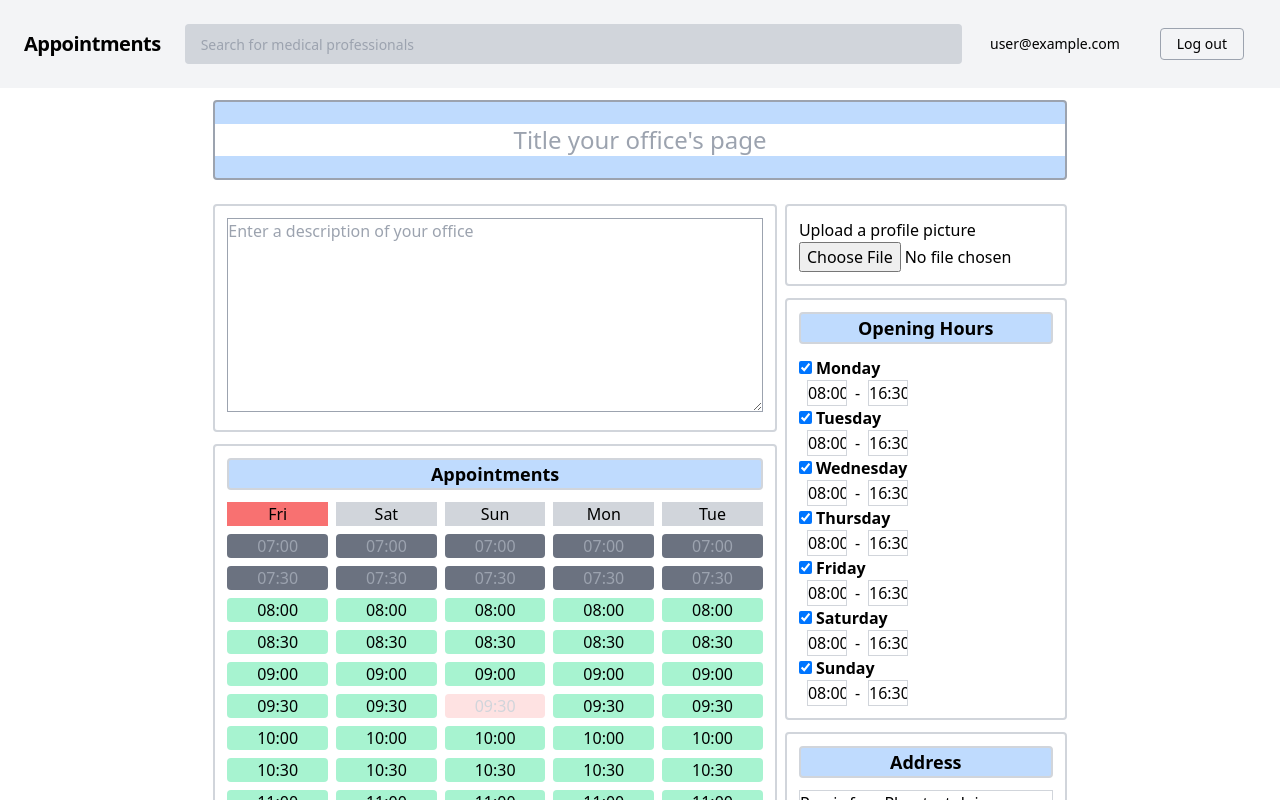
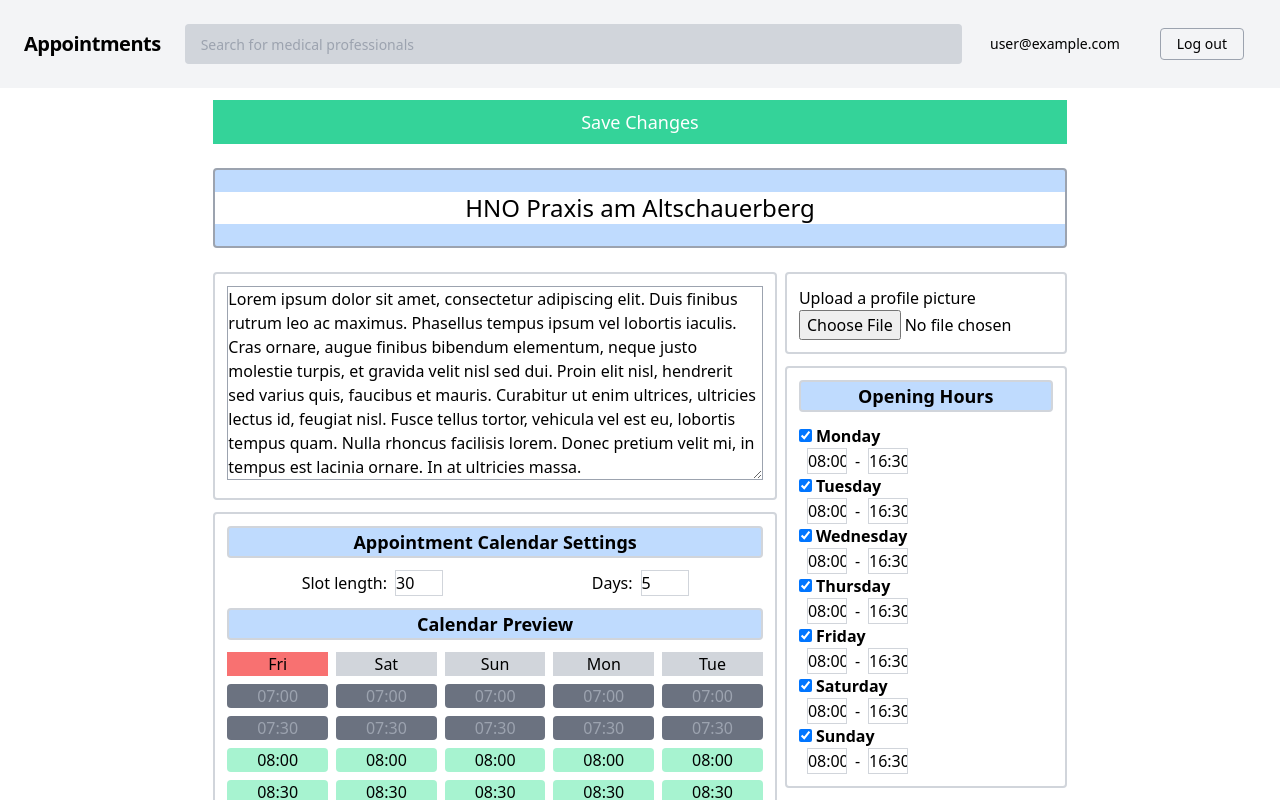
Before and after one commit to Snonky/cc-appointments, a React (Create React App) app in the folder webapp-frontend/: page /office/1/edit in a window 1280 px wide. Shown: the top 800 px of the page. Built offline with nearby package versions, Linux system fonts and the light colour scheme; no server answers; sample sign-in values are in the browser's storage.

Commit message:
Added appointment calendar settings and completed office edit page UI

```diff
--- a/webapp-frontend/src/components/AddressEditor.js
+++ b/webapp-frontend/src/components/AddressEditor.js
@@ -1,11 +1,11 @@
 import React, { useRef } from 'react';
 
-export default function AddressEditor({ address, onAddressChange }) {
+export default function AddressEditor({ address, onChange }) {
     const inputLines = [useRef(), useRef(), useRef()];
 
     function handleInputChange() {
         const newAddress = inputLines.map(input => input.current.value);
-        onAddressChange(newAddress);
+        onChange({ address: newAddress });
     }
 
     return inputLines.map((ref, i) => {
--- a/webapp-frontend/src/components/AppointmentCalendar.js
+++ b/webapp-frontend/src/components/AppointmentCalendar.js
@@ -1,9 +1,9 @@
-import React, { useEffect, useState } from 'react';
+import React, { useState } from 'react';
 import { Switch, Route } from 'react-router-dom';
 import { DateTime } from 'luxon';
 import AppointmentForm from './AppointmentForm';
 
-export default function AppointmentCalendar({ appointments, currentTime, dayCount, timeSlot, openingHours }) {
+export default function AppointmentCalendar({ appointments, currentTime, dayCount, timeSlot, openingHours, selectable }) {
     const [selectedSlot, setSelectedSlot] = useState(null);
 
     function handleAppointmentSubmit(description, insurance) {
@@ -30,14 +30,16 @@ export default function AppointmentCalendar({ appointments, currentTime, dayCoun
                     timeSlot={timeSlot}
                     openingHours={openingHours}
                     onSlotSelect={setSelectedSlot}
+                    selectable={selectable}
                 />
             </>
         );
     }
 }
 
-export function AppointmentSelector({ appointments, currentTime, dayCount, timeSlot, openingHours, onSlotSelect }) {
+export function AppointmentSelector({ appointments, currentTime, dayCount, timeSlot, openingHours, onSlotSelect, selectable }) {
     let date = DateTime.fromJSDate(currentTime).set({ hour: 0, minute: 0, second: 0, millisecond: 0 });
+    const today = date;
     let nDays = 0;
     const calendarDays = [];
     // Add days (columns) to the calendar until a maximum of 21
@@ -58,7 +60,7 @@ export function AppointmentSelector({ appointments, currentTime, dayCount, timeS
     }
 
     const calendarHeader = calendarDays.map((calendarDay, i) => {
-        const bg = i === 0 ? "bg-red-400" : "bg-gray-300";
+        const bg = calendarDay.date === today ? "bg-red-400" : "bg-gray-300";
         const dayStr = calendarDay.date.weekdayShort;
         return (
             <div key={dayStr + calendarDay.date.toMillis()} className={bg + " text-center"}>{dayStr}</div>
@@ -67,7 +69,7 @@ export function AppointmentSelector({ appointments, currentTime, dayCount, timeS
 
     // Timestamps for the rows of the calender go from 7:00 to 18:00
     let slotTime = DateTime.local(1970, 1, 1, 7);
-    const endTime = DateTime.local(1970, 1, 1, 18, timeSlot);
+    const endTime = DateTime.local(1970, 1, 1, 18).plus({ minutes: timeSlot });
     // Function for finding an appointment at a time slot
     const getAppointment = (slot) => appointments.find(a => slot.toMillis() === a.datetime.getTime());
     const calendarSlots = [];
@@ -80,7 +82,7 @@ export function AppointmentSelector({ appointments, currentTime, dayCount, timeS
                 label={slotTime.toLocaleString(DateTime.TIME_24_SIMPLE)}
                 isFree={isFree}
                 isLocked={isLocked}
-                onSlotSelect={(isFree && !isLocked) ? () => onSlotSelect(slotDateTime) : null}
+                onSlotSelect={(isFree && !isLocked && selectable) ? () => onSlotSelect(slotDateTime) : null}
                 key={slotDateTime.toMillis()}
             />);
         };
--- /dev/null
+++ b/webapp-frontend/src/components/AppointmentCalendarEditor.js
@@ -0,0 +1,48 @@
+import React from 'react';
+
+export default function AppointentCalendarEditor({ timeSlot, dayCount, onChange }) {
+
+    function handleTimeSlotChange(e) {
+        const newTimeSlot = parseInt(e.target.value) || 15;
+        if (newTimeSlot % 15 === 0 && newTimeSlot > 0) {
+            onChange({ timeSlot: newTimeSlot });
+        }
+    }
+
+    function handleDayCountChange(e) {
+        const newDayCount = parseInt(e.target.value) || 5;
+        if (newDayCount > 0) {
+            onChange({ dayCount: newDayCount });
+        }
+    }
+
+    return (
+        <div className="flex justify-around">
+            <div>
+                <label htmlFor="time-slot">Slot length:</label>
+                <input
+                    name="time-slot"
+                    type="number"
+                    value={timeSlot}
+                    min={15}
+                    max={240}
+                    step={15}
+                    onChange={handleTimeSlotChange}
+                    className="w-12 ml-2 border border-gray-300"
+                />
+            </div>
+            <div>
+                <label htmlFor="day-count">Days:</label>
+                <input
+                    name="day-count"
+                    type="number"
+                    value={dayCount}
+                    min={1}
+                    max={12}
+                    onChange={handleDayCountChange}
+                    className="w-12 ml-2 border border-gray-300"
+                />
+            </div>
+        </div>
+    );
+}
--- a/webapp-frontend/src/components/AppointmentForm.js
+++ b/webapp-frontend/src/components/AppointmentForm.js
@@ -1,5 +1,4 @@
 import React, { useState } from 'react';
-import { DateTime } from 'luxon';
 
 export default function AppointmentForm({ timeSlot, onSubmit, onCancel }) {
 	const [patientDescription, setPatientDescription] = useState("");
--- a/webapp-frontend/src/components/DoctorsOffice.js
+++ b/webapp-frontend/src/components/DoctorsOffice.js
@@ -27,12 +27,14 @@ const testOpeningHours = [...Array(7).keys()].map((day) => {
 });
 
 const testAddress = ["Praxis fuer Phantastoloie", "An der Ecke 1337", "12345 Ecksteinhausen"];
+const testTitle = "HNO Praxis am Altschauerberg";
+const testDesc = "Lorem ipsum dolor sit amet, consectetur adipiscing elit. Duis finibus rutrum leo ac maximus. Phasellus tempus ipsum vel lobortis iaculis. Cras ornare, augue finibus bibendum elementum, neque justo molestie turpis, et gravida velit nisl sed dui. Proin elit nisl, hendrerit sed varius quis, faucibus et mauris. Curabitur ut enim ultrices, ultricies lectus id, feugiat nisl. Fusce tellus tortor, vehicula vel est eu, lobortis tempus quam. Nulla rhoncus facilisis lorem. Donec pretium velit mi, in tempus est lacinia ornare. In at ultricies massa. ";
 
 const testSearchResults = [
-    { id: 0, appointments: testAppointments, openingHours: testOpeningHours, address: testAddress },
-    { id: 1, appointments: testAppointments, openingHours: testOpeningHours, address: testAddress },
-    { id: 2, appointments: testAppointments, openingHours: testOpeningHours, address: testAddress },
-    { id: 3, appointments: testAppointments, openingHours: testOpeningHours, address: testAddress },
+    { id: 0, appointments: testAppointments, openingHours: testOpeningHours, address: testAddress, title: testTitle, timeSlot: 30, dayCount: 5, description: testDesc },
+    { id: 1, appointments: testAppointments, openingHours: testOpeningHours, address: testAddress, title: testTitle, timeSlot: 30, dayCount: 5, description: testDesc },
+    { id: 2, appointments: testAppointments, openingHours: testOpeningHours, address: testAddress, title: testTitle, timeSlot: 30, dayCount: 5, description: testDesc },
+    { id: 3, appointments: testAppointments, openingHours: testOpeningHours, address: testAddress, title: testTitle, timeSlot: 30, dayCount: 5, description: testDesc },
 ];
 
 export default function DoctorsOffice() {
@@ -67,16 +69,15 @@ export default function DoctorsOffice() {
 
             </>
             */
-            <div id="office" className="flex flex-col md:w-8/12 sm:w-full mx-auto space-y-6 mb-40">
+            <div id="office" className="flex flex-col lg:w-8/12 md:w-full mx-auto space-y-6 mb-40">
                 <div id="title" className="flex flex-col justify-center h-20 bg-blue-200 text-center text-2xl rounded border-2 border-gray-400">
-                    <p>HNO Praxis am Altschauerberg</p>
+                    <p>{ office.title }</p>
                 </div>
                 <div id="content" className="flex flex-row justify-between space-x-2">
-                    <div id="content-column" className="flex flex-col space-y-3" style={{ flex: 2 }}>
+                    <div id="content-column" className="flex flex-col space-y-3 min-w-0 overflow-hidden" style={{ flex: 2 }}>
                         <div id="description" className="p-3 rounded border-2 border-gray-300">
-                            Lorem Ipsum is simply dummy text of the printing and typesetting industry. Lorem Ipsum has been the industry's standard dummy text ever since the 1500s, when an unknown printer took a galley of type and scrambled it to make a type specimen book. It has survived not only five centuries, but also the leap into electronic typesetting, remaining essentially unchanged. It was popularised in the 1960s with the release of Letraset sheets containing Lorem Ipsum passages, and more recently with desktop publishing software like Aldus PageMaker including versions of Lorem Ipsum.
+                            {office.description}
                         </div>
-
                         <div id="calendar" className="p-3 rounded border-2 border-gray-300">
                             <div id="calender-title" className="rounded border-2 border-gray-300 mb-3 text-center text-lg font-semibold bg-blue-200">
                                 <p>Appointments</p>
@@ -87,6 +88,7 @@ export default function DoctorsOffice() {
                                 currentTime={new Date()}
                                 openingHours={office.openingHours}
                                 timeSlot={30}
+                                selectable={true}
                             />
                         </div>
                     </div>
--- a/webapp-frontend/src/components/DoctorsOfficeEditor.js
+++ b/webapp-frontend/src/components/DoctorsOfficeEditor.js
@@ -1,8 +1,8 @@
 import React, { useState, useEffect } from 'react';
-import { useRouteMatch } from 'react-router-dom';
+import { useRouteMatch, useHistory, generatePath } from 'react-router-dom';
 import AddressEditor from './AddressEditor';
 import AppointmentCalendar from './AppointmentCalendar'
-import OpeningHours from './OpeningHours';
+import AppointentCalendarEditor from './AppointmentCalendarEditor';
 import OpeningHoursEditor from './OpeningHoursEditor';
 
 const testAppointments = [
@@ -28,20 +28,25 @@ const testOpeningHours = [...Array(7).keys()].map((day) => {
     };
 });
 
+
 const testAddress = ["Praxis fuer Phantastoloie", "An der Ecke 1337", "12345 Ecksteinhausen"];
+const testTitle = "HNO Praxis am Altschauerberg";
+const testDesc = "Lorem ipsum dolor sit amet, consectetur adipiscing elit. Duis finibus rutrum leo ac maximus. Phasellus tempus ipsum vel lobortis iaculis. Cras ornare, augue finibus bibendum elementum, neque justo molestie turpis, et gravida velit nisl sed dui. Proin elit nisl, hendrerit sed varius quis, faucibus et mauris. Curabitur ut enim ultrices, ultricies lectus id, feugiat nisl. Fusce tellus tortor, vehicula vel est eu, lobortis tempus quam. Nulla rhoncus facilisis lorem. Donec pretium velit mi, in tempus est lacinia ornare. In at ultricies massa. ";
 
 const testSearchResults = [
-    { id: 0, appointments: testAppointments, openingHours: testOpeningHours, address: testAddress },
-    { id: 1, appointments: testAppointments, openingHours: testOpeningHours, address: testAddress },
-    { id: 2, appointments: testAppointments, openingHours: testOpeningHours, address: testAddress },
-    { id: 3, appointments: testAppointments, openingHours: testOpeningHours, address: testAddress },
+    { id: 0, appointments: testAppointments, openingHours: testOpeningHours, address: testAddress, title: testTitle, timeSlot: 30, dayCount: 5, description: testDesc },
+    { id: 1, appointments: testAppointments, openingHours: testOpeningHours, address: testAddress, title: testTitle, timeSlot: 30, dayCount: 5, description: testDesc },
+    { id: 2, appointments: testAppointments, openingHours: testOpeningHours, address: testAddress, title: testTitle, timeSlot: 30, dayCount: 5, description: testDesc },
+    { id: 3, appointments: testAppointments, openingHours: testOpeningHours, address: testAddress, title: testTitle, timeSlot: 30, dayCount: 5, description: testDesc },
 ];
 
 export default function DoctorsOfficeEditor() {
     const [office, setOffice] = useState();
     const [loading, setLoading] = useState(true);
+    const [saving, setSaving] = useState(false);
     const [error, setError] = useState(null);
     const { params } = useRouteMatch();
+    const history = useHistory();
 
     useEffect(() => {
         setLoading(true);
@@ -57,18 +62,19 @@ export default function DoctorsOfficeEditor() {
         }
     }, []);
 
-    function handleHoursChange(openingHours) {
+    function handleChange(value) {
         const newOffice = {};
         Object.assign(newOffice, office);
-        newOffice.openingHours = openingHours;
+        Object.assign(newOffice, value);
         setOffice(newOffice);
     }
 
-    function handleAddressChange(address) {
-        const newOffice = {};
-        Object.assign(newOffice, office);
-        newOffice.address = address;
-        setOffice(newOffice);
+    function handleSubmit(e) {
+        e.preventDefault();
+        setSaving(true);
+        // Send update to API here
+        setSaving(false);
+        history.push(generatePath('/office/:officeId', { officeId: office.id }));
     }
 
     if (error) {
@@ -77,27 +83,52 @@ export default function DoctorsOfficeEditor() {
         return <p>Loading...</p>;
     } else {
         return (
-            <form>
-                <div id="office" className="flex flex-col md:w-8/12 sm:w-full mx-auto space-y-6 mb-40">
+            <form onSubmit={handleSubmit}>
+                <div id="office" className="flex flex-col lg:w-8/12 md:w-full mx-auto space-y-6 mb-40">
+                    <button className="w-full bg-green-400 text-lg text-white py-2"
+                        type="submit"
+                        disabled={saving}
+                    >
+                        {saving ? "Saving..." : "Save Changes"}
+                    </button>
                     <div id="title" className="flex flex-col justify-center h-20 bg-blue-200 text-center text-2xl rounded border-2 border-gray-400">
-                        <input className="text-center" placeholder="Title your office's page" name="title-input" type="text" value={office.title} maxLength="50" />
+                        <input className="text-center" placeholder="Title your office's page" name="title-input" type="text"
+                            maxLength="50"
+                            value={office.title}
+                            onChange={(e) => handleChange({ title: e.target.value })}
+                        />
                     </div>
                     <div id="content" className="flex flex-row justify-between space-x-2">
-                        <div id="content-column" className="flex flex-col space-y-3" style={{ flex: 2}}>
+                        <div id="content-column" className="flex flex-col space-y-3 min-w-0 overflow-hidden" style={{ flex: 2 }}>
                             <div id="description" className="p-3 rounded border-2 border-gray-300">
-                                <textarea name="description-textarea" className="w-full border border-gray-400" placeholder="Enter a description of your office" rows="8" maxLength="2000"/>
+                                <textarea name="description-textarea" className="w-full border border-gray-400"
+                                    placeholder="Enter a description of your office"
+                                    rows="8"
+                                    maxLength="2000"
+                                    value={office.description}
+                                    onChange={(e) => handleChange({ description: e.target.value })}
+                                />
                             </div>
 
                             <div id="calendar" className="p-3 rounded border-2 border-gray-300">
                                 <div id="calender-title" className="rounded border-2 border-gray-300 mb-3 text-center text-lg font-semibold bg-blue-200">
-                                    <p>Appointments</p>
+                                    <p>Appointment Calendar Settings</p>
+                                </div>
+                                <AppointentCalendarEditor
+                                    dayCount={office.dayCount}
+                                    timeSlot={office.timeSlot}
+                                    onChange={handleChange}
+                                />
+                                <div id="calender-preview-title" className="rounded border-2 border-gray-300 my-3 text-center text-lg font-semibold bg-blue-200">
+                                    <p>Calendar Preview</p>
                                 </div>
                                 <AppointmentCalendar
                                     appointments={office.appointments}
-                                    dayCount={5}
+                                    dayCount={office.dayCount}
                                     currentTime={new Date()}
                                     openingHours={office.openingHours}
-                                    timeSlot={30}
+                                    timeSlot={office.timeSlot}
+                                    selectable={false}
                                 />
                             </div>
                         </div>
@@ -112,7 +143,7 @@ export default function DoctorsOfficeEditor() {
                                 </div>
                                 <OpeningHoursEditor
                                     openingHours={office.openingHours}
-                                    onHoursChange={handleHoursChange}
+                                    onChange={handleChange}
                                 />
                             </div>
                             <div id="address" className="p-3 rounded border-2 border-gray-300">
@@ -121,7 +152,7 @@ export default function DoctorsOfficeEditor() {
                                 </div>
                                 <AddressEditor
                                     address={office.address}
-                                    onAddressChange={handleAddressChange}
+                                    onChange={handleChange}
                                 />
                             </div>
                             <div id="address" className="p-3 rounded border-2 border-gray-300">
@@ -130,6 +161,12 @@ export default function DoctorsOfficeEditor() {
                             </div>
                         </div>
                     </div>
+                    <button className="w-full bg-green-400 text-lg text-white py-2"
+                        type="submit"
+                        disabled={saving}
+                    >
+                        {saving ? "Saving..." : "Save Changes"}
+                    </button>
                 </div>
             </form>
         );
--- a/webapp-frontend/src/components/OpeningHoursEditor.js
+++ b/webapp-frontend/src/components/OpeningHoursEditor.js
@@ -1,7 +1,7 @@
 import React, { useState } from 'react';
 import { DateTime } from 'luxon';
 
-export default function OpeningHoursEditor({ openingHours, onHoursChange }) {
+export default function OpeningHoursEditor({ openingHours, onChange }) {
     const weekDays = [...Array(7).keys()];
     const zeroPad = (num, places) => String(num).padStart(places, '0')
 
@@ -22,7 +22,7 @@ export default function OpeningHoursEditor({ openingHours, onHoursChange }) {
         } else {
             newState[idx].close = openingHour;
         }
-        onHoursChange(newState);
+        onChange({ openingHours: newState });
     }
 
     function handleUnfocus(e, weekday, isOpen) {
@@ -45,7 +45,7 @@ export default function OpeningHoursEditor({ openingHours, onHoursChange }) {
         } else {
             newState = newState.filter(oh => oh.day_of_week !== weekday);
         }
-        onHoursChange(newState);
+        onChange({ openingHours: newState });
     }
 
     return (
```
